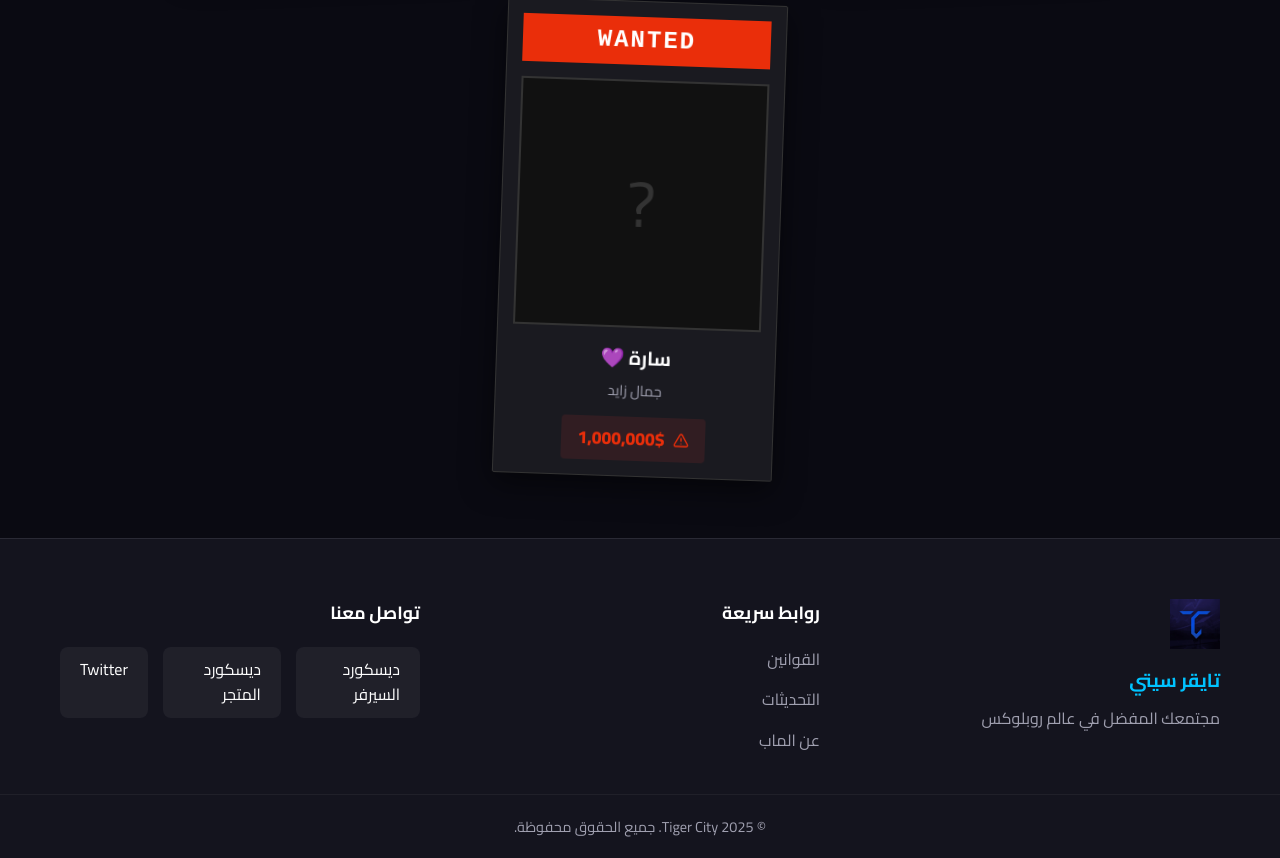
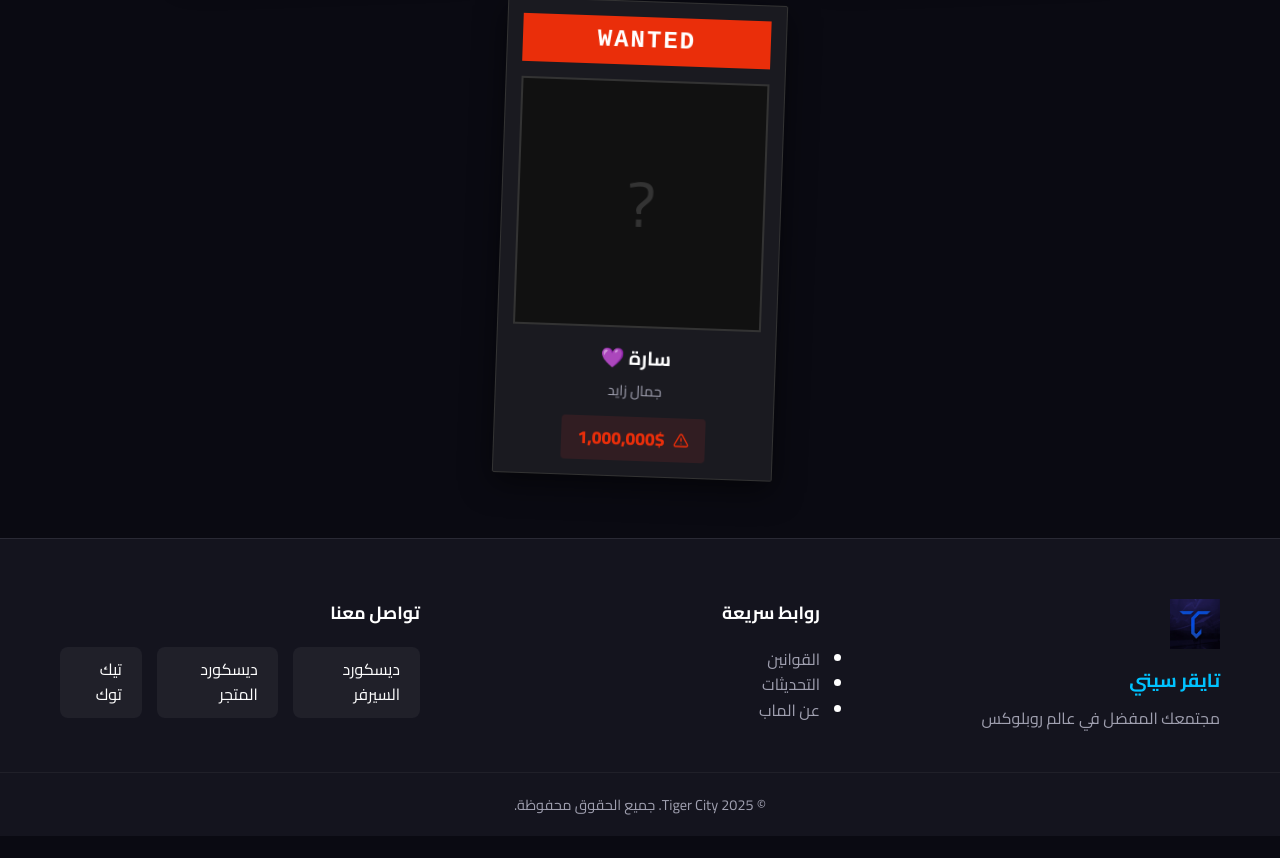
Before and after one commit to aabz12117/tiger, a React (Vite) app: page / in a window 1280 px wide. Shown: the part 2050-2908 px from the top of the page. After the commit the page ends 2886 px from the top, so only its background shows below. Built offline with nearby package versions, Linux system fonts and the light colour scheme; no server answers.

Commit message:
Update src/components/Footer.jsx — Arabic RTL Footer component

```diff
--- a/src/components/Footer.jsx
+++ b/src/components/Footer.jsx
@@ -1,29 +1,55 @@
+import React from 'react';
 import '../styles/Footer.css';
 
 const Footer = () => {
     return (
-        <footer className="footer">
+        <footer className="footer" dir="rtl" aria-labelledby="footer-heading">
             <div className="container footer-content">
                 <div className="footer-logo">
-                    <img src="assets/logo.png" alt="Tiger City" width="50" />
-                    <h3>تايقر سيتي</h3>
+                    <img src="/assets/logo.png" alt="شعار تايقر سيتي" width="50" />
+                    <h3 id="footer-heading">تايقر سيتي</h3>
                     <p>مجتمعك المفضل في عالم روبلوكس</p>
                 </div>
 
-                <div className="footer-links">
+                <nav className="footer-links" aria-label="روابط سريعة">
                     <h4>روابط سريعة</h4>
-                    <a href="/rules">القوانين</a>
-                    <a href="/updates">التحديثات</a>
-                    <a href="/about">عن الماب</a>
-                </div>
+                    <ul>
+                        <li><a href="/rules">القوانين</a></li>
+                        <li><a href="/updates">التحديثات</a></li>
+                        <li><a href="/about">عن الماب</a></li>
+                    </ul>
+                </nav>
 
-                <div className="footer-social">
+                <div className="footer-social" aria-label="تواصل معنا">
                     <h4>تواصل معنا</h4>
                     <div className="social-icons">
-                        {/* Placeholders for social links */}
-                        <a href="https://discord.gg/7a4UHZfUJW" target="_blank" rel="noopener noreferrer" className="social-btn">ديسكورد السيرفر</a>
-                        <a href="https://discord.gg/ntAUXDKMYb" target="_blank" rel="noopener noreferrer" className="social-btn">ديسكورد المتجر</a>
-                        <a href="https://twitter.com/TigerCity" className="social-btn">Twitter</a>
+                        <a
+                            href="https://discord.gg/7a4UHZfUJW"
+                            target="_blank"
+                            rel="noopener noreferrer"
+                            className="social-btn"
+                            aria-label="ديسكورد السيرفر (يفتح في نافذة جديدة)"
+                        >
+                            ديسكورد السيرفر
+                        </a>
+                        <a
+                            href="https://discord.gg/ntAUXDKMYb"
+                            target="_blank"
+                            rel="noopener noreferrer"
+                            className="social-btn"
+                            aria-label="ديسكورد المتجر (يفتح في نافذة جديدة)"
+                        >
+                            ديسكورد المتجر
+                        </a>
+                        <a
+                            href="https://www.tiktok.com/@.tiger.city"
+                            target="_blank"
+                            rel="noopener noreferrer"
+                            className="social-btn"
+                            aria-label="تيك توك (يفتح في نافذة جديدة)"
+                        >
+                            تيك توك
+                        </a>
                     </div>
                 </div>
             </div>
```
